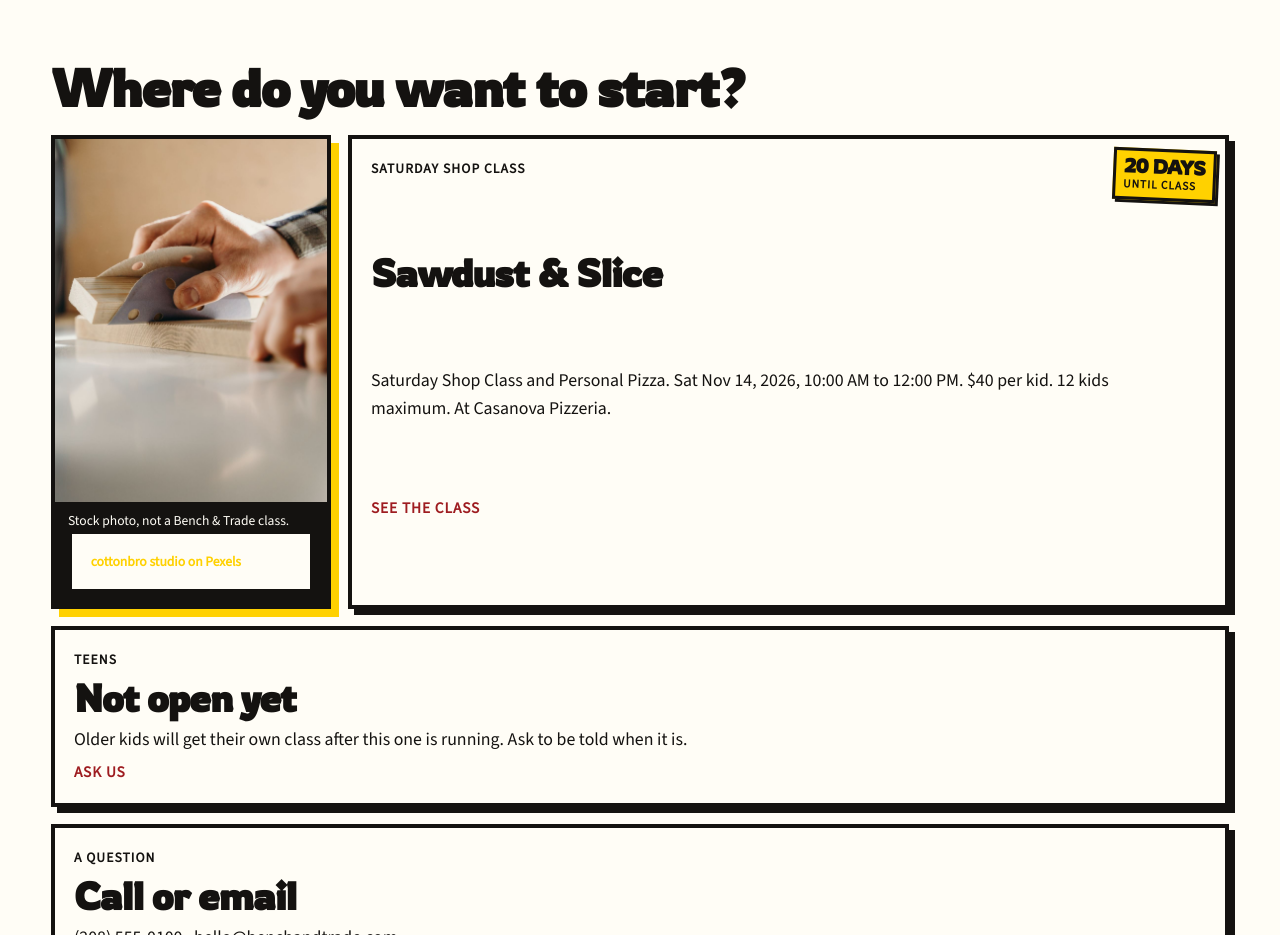
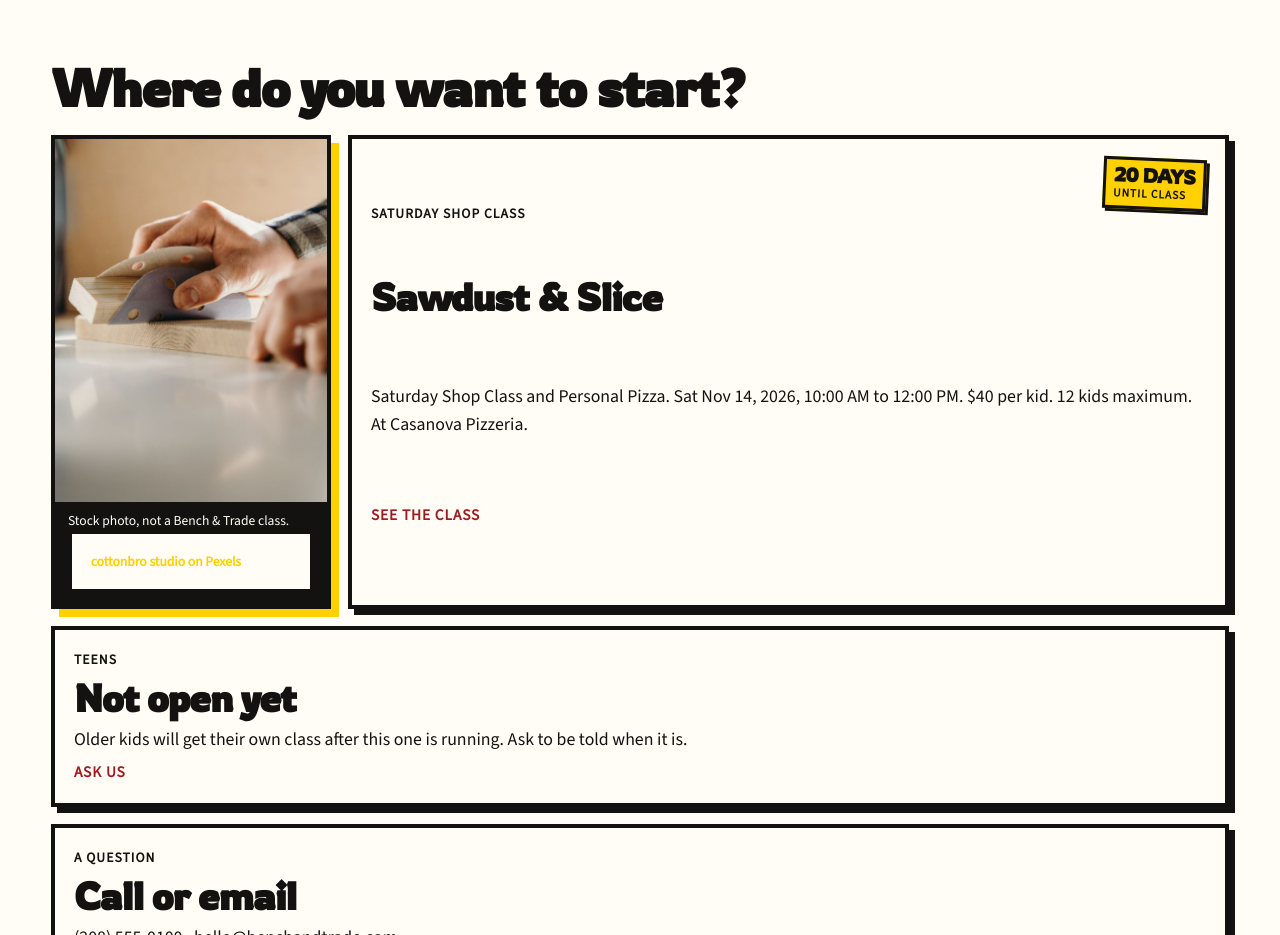
Before and after one commit to Aroars/bench-and-trade, a Next.js app: page / in a window 1280 px wide. Shown: the part 1260-2195 px from the top of the page. Built offline with nearby package versions, Linux system fonts and the light colour scheme; no server answers.

Commit message:
Keep the class countdown badge off the card title.
The home sticker sits in its own column so the title and the Saturday label stay readable at 390 wide.

Co-authored-by: Roars <Aroars@users.noreply.github.com>

```diff
--- a/src/app/globals.css
+++ b/src/app/globals.css
@@ -473,7 +473,19 @@ p {
 }
 
 .path-card:has(.countdown-badge) {
-  padding-right: 6.6rem;
+  grid-template-columns: minmax(0, 1fr) auto;
+  column-gap: 0.75rem;
+  align-items: start;
+}
+
+.path-card:has(.countdown-badge) > .meta {
+  grid-column: 1;
+  grid-row: 1;
+  align-self: center;
+}
+
+.path-card:has(.countdown-badge) > :not(.countdown-badge):not(.meta) {
+  grid-column: 1 / -1;
 }
 
 .countdown-badge,
@@ -490,9 +502,10 @@ p {
 }
 
 .countdown-badge {
-  position: absolute;
-  top: 0.55rem;
-  right: 0.55rem;
+  grid-column: 2;
+  grid-row: 1;
+  justify-self: end;
+  align-self: start;
   z-index: 1;
   padding: 0.35rem 0.45rem 0.4rem;
   transform: rotate(2.5deg);
```
